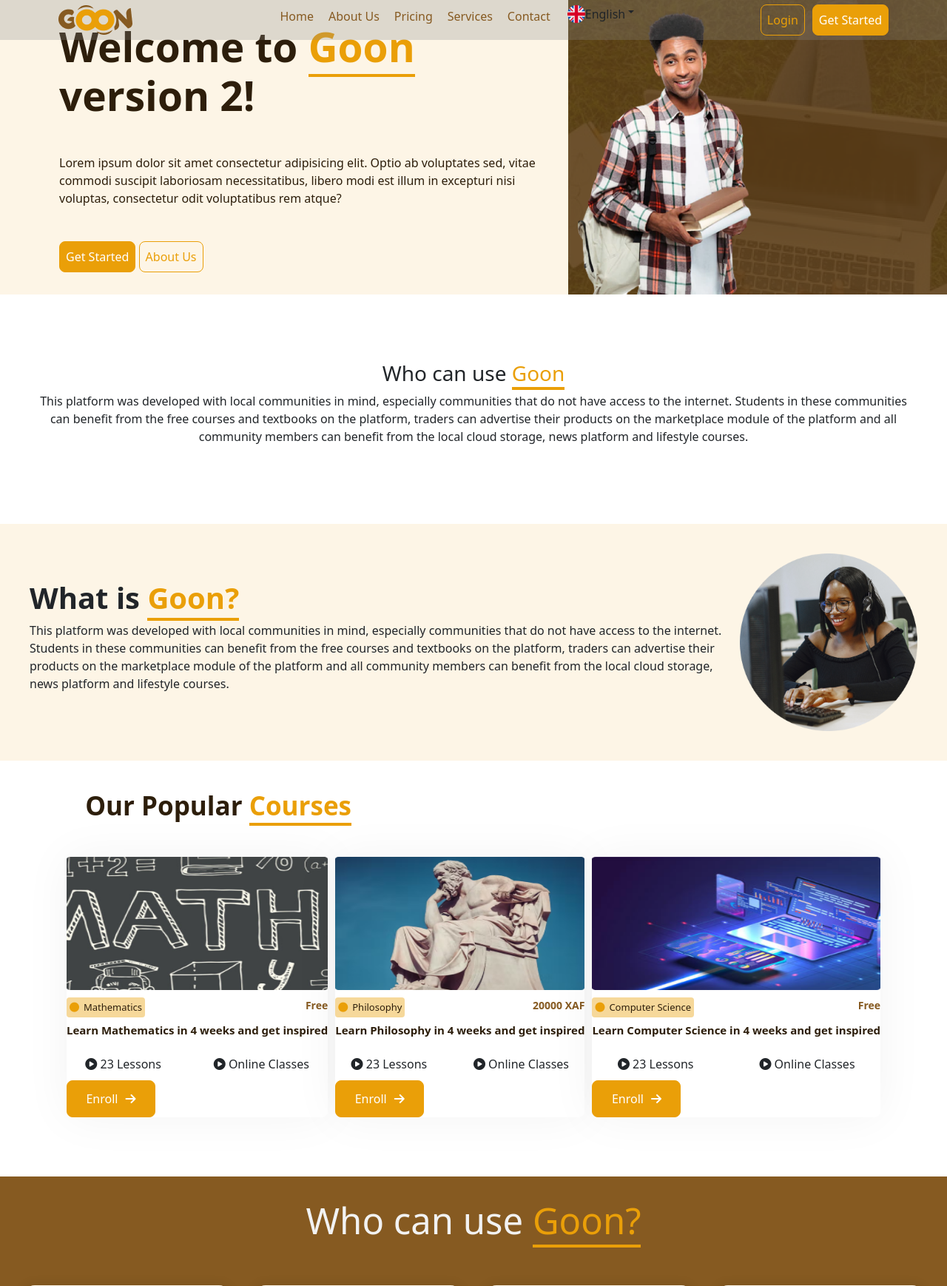
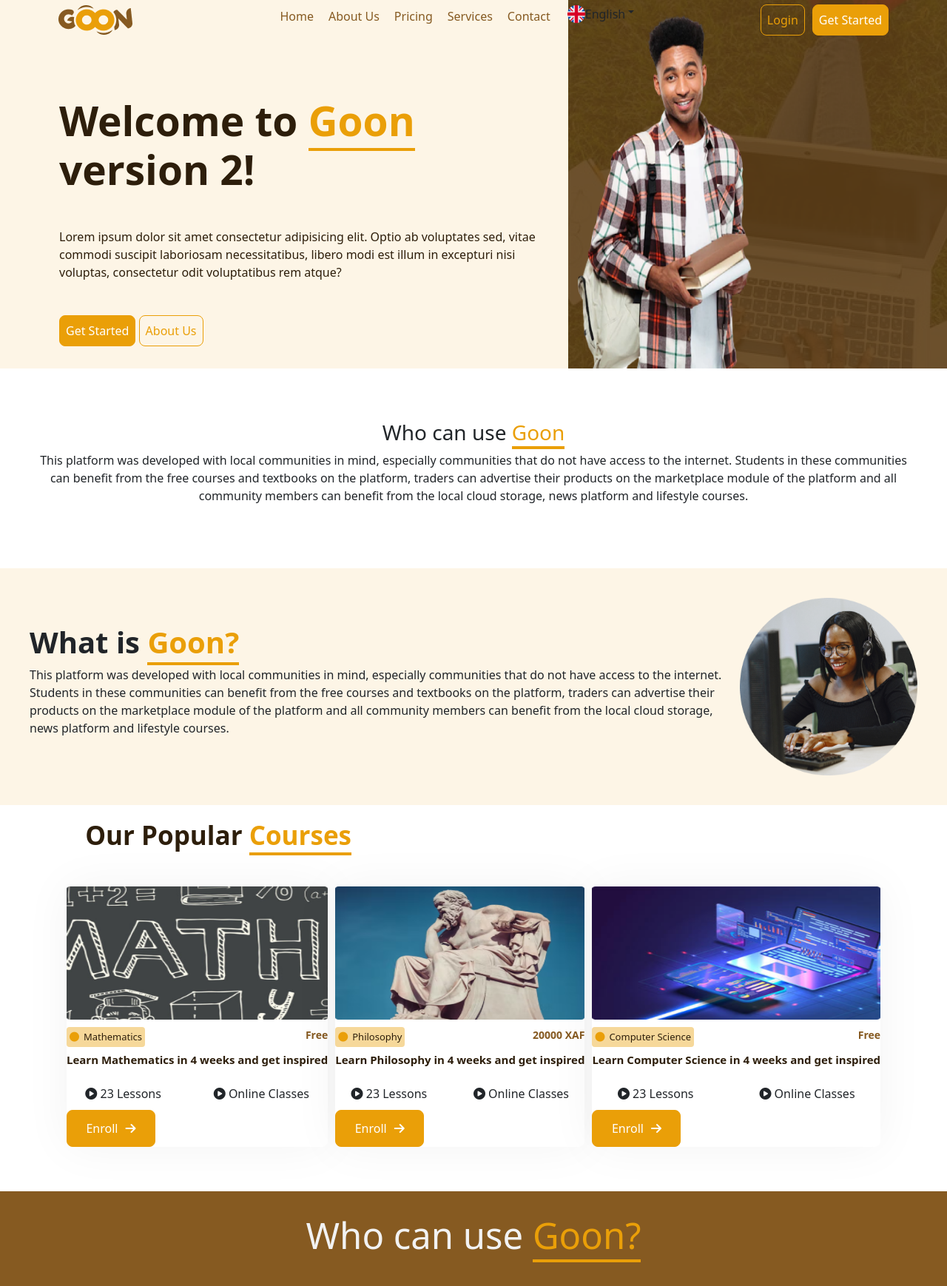
Before and after one commit to FonsahPageo/figma-design, a PHP site: page / in a window 1280 px wide. Shown: the top 1738 px of the page at 74% size. Run offline with PHP 8.4, Linux system fonts and the light colour scheme.

Commit message:
work update

```diff
--- a/header.html
+++ b/header.html
@@ -6,13 +6,14 @@
     <meta name="viewport" content="width=device-width, initial-scale=1.0">
     <link rel="stylesheet" href="/styles/header.css">
     <link rel="stylesheet" href="/bootstrap/css/bootstrap.min.css">
+    <link href="https://cdn.jsdelivr.net/npm/bootstrap@5.2.1/dist/css/bootstrap.min.css" rel="stylesheet" integrity="sha384-iYQeCzEYFbKjA/T2uDLTpkwGzCiq6soy8tYaI1GyVh/UjpbCx/TYkiZhlZB6+fzT" crossorigin="anonymous">
     <link rel="stylesheet" href="https://cdnjs.cloudflare.com/ajax/libs/font-awesome/4.7.0/css/font-awesome.min.css">
 </head>
 
 <body>
     <nav class="top-nav">
         <div>
-            <img src="/images/Logo.png">
+            <a href="index.html"><img src="/images/Logo.png"></a>
         </div>
         <div>
             <ul>
--- a/index.html
+++ b/index.html
@@ -8,6 +8,8 @@
     <title>E-learning homepage</title>
     <link rel="stylesheet" href="/styles/style.css">
     <link rel="stylesheet" href="/bootstrap/css/bootstrap.min.css">
+    <link href="https://cdn.jsdelivr.net/npm/bootstrap@5.2.1/dist/css/bootstrap.min.css" rel="stylesheet"
+        integrity="sha384-iYQeCzEYFbKjA/T2uDLTpkwGzCiq6soy8tYaI1GyVh/UjpbCx/TYkiZhlZB6+fzT" crossorigin="anonymous">
     <link rel="stylesheet" href="/fontawesome/css/all.min.css">
     <script src="script/javascript.js"></script>
 </head>
@@ -17,6 +19,12 @@
     <section class="section-1">
 
         <div class="welcome">
+            <div class="space">
+
+            </div>
+            <div class="space">
+
+            </div>
             <p class="goon-2">Welcome to <span class="goon-span"> Goon</span> version 2!</p>
             <p class="lorem">Lorem ipsum dolor sit amet consectetur adipisicing elit. Optio ab
                 voluptates sed, vitae commodi suscipit laboriosam necessitatibus, libero modi
--- a/styles/style.css
+++ b/styles/style.css
@@ -9,7 +9,7 @@ li {
 .main-header {
     position: fixed;
     width: 100%;
-    background-color: #8b8b8b47;
+    /* background-color: #8b8b8b47; */
 }
 
 .section-1 {
@@ -95,7 +95,7 @@ li {
 }
 
 .space {
-    padding: 20px;
+    padding: 10px;
 }
 
 .section-3 {
```
